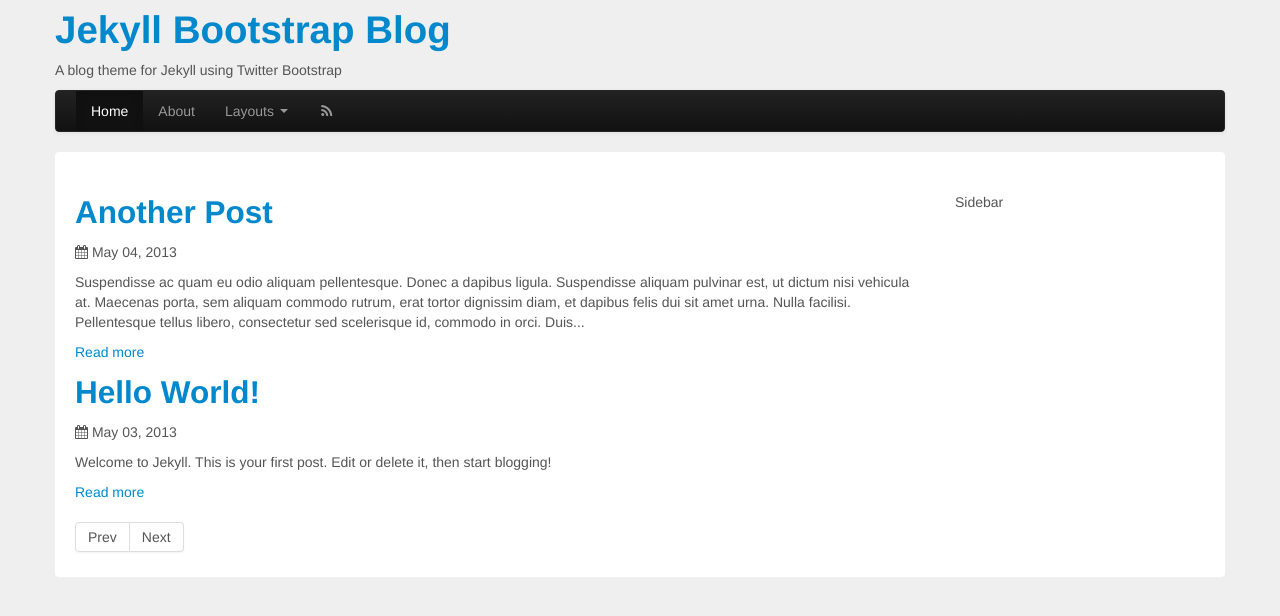
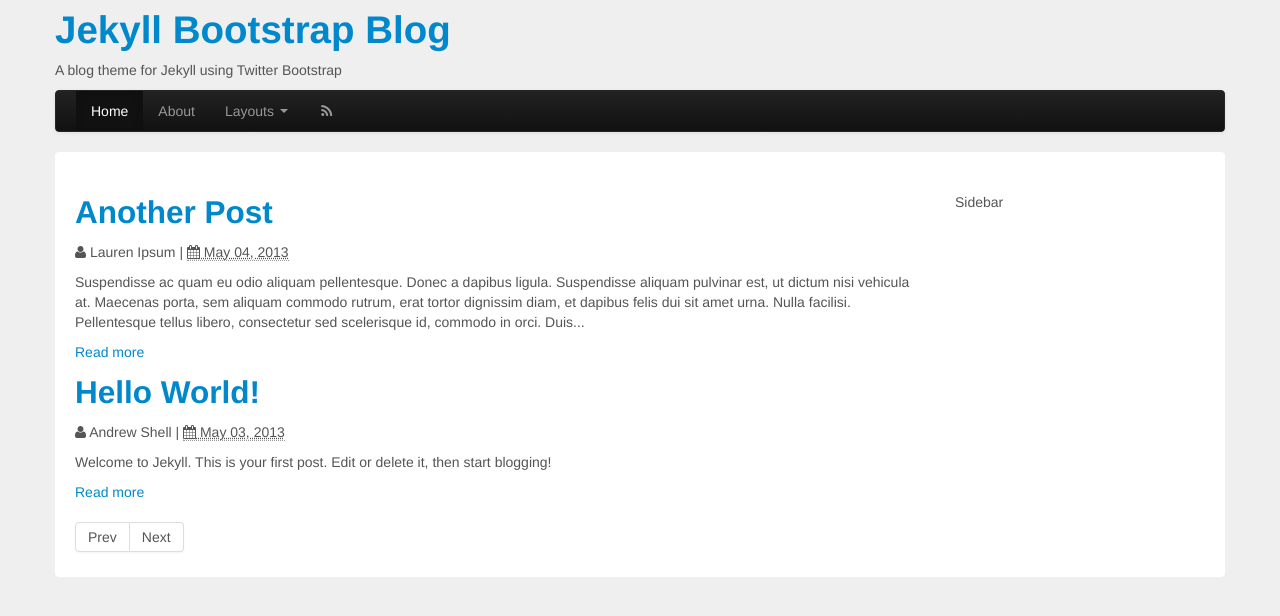
Before and after one commit to timani/jekyll-bootstrap-blog, a Jekyll site: the page built from index.html, in a window 1280 px wide. Shown: the top 616 px of the page. Built offline with Jekyll 4.4.1, drawn with Linux system fonts in a browser that asks for light colours; the list of posts is cut into pages by our own code.

Commit message:
Adding author to header and homepage posts

```diff
--- a/_config.yml
+++ b/_config.yml
@@ -1,5 +1,6 @@
 name: Jekyll Bootstrap Blog
 description: A blog theme for Jekyll using Twitter Bootstrap
+author: Andrew Shell
 
 navigation:
 - text: Home
--- a/_includes/header.html
+++ b/_includes/header.html
@@ -2,10 +2,10 @@
 <html lang="en">
 <head>
     <meta charset="utf-8">
-    <title>{{ site.name }}</title>
+    <title>{% if page.title %}{{ page.title }} - {% endif %}{{ site.name }}</title>
     <meta name="viewport" content="width=device-width, initial-scale=1.0">
-    <meta name="description" content="{{ site.description }}">
-    <meta name="author" content="{{ site.author }}">
+    <meta name="description" content="{% if page.description %}{{ page.description }}{% else %}{{ content | strip_html | truncatewords: 50 }}{% endif %}">
+    <meta name="author" content="{% if page.author %}{{ page.author }}{% else %}{{ site.author }}{% endif %}">
     <link rel="alternate" type="application/rss+xml" title="{{ site.name }} Feed" href="{{ site.baseurl }}/rss.xml" />
 
     <!-- Le styles -->
--- a/_layouts/default.html
+++ b/_layouts/default.html
@@ -4,6 +4,7 @@
         <div class="row">
             <div class="span9">
                 <div class="content">
+                    {% if page.title %}<h1>{{ page.title }}</h1>{% endif %}
                     {{ content }}
                 </div>
             </div>
--- a/_posts/2013-05-04-another-post.md
+++ b/_posts/2013-05-04-another-post.md
@@ -1,6 +1,7 @@
 ---
 layout: default
 title: Another Post
+author: Lauren Ipsum
 ---
 Suspendisse ac quam eu odio aliquam pellentesque. Donec a dapibus ligula.
 Suspendisse aliquam pulvinar est, ut dictum nisi vehicula at. Maecenas porta,
--- a/index.html
+++ b/index.html
@@ -5,7 +5,9 @@
 {% for post in paginator.posts %}
     <div class="hentry">
         <h2 class="entry-title"><a href="{{ site.baseurl }}{{ post.url }}" rel="bookmark">{{ post.title }}</a></h2>
-        <p class="published" title="{{ post.date | date: "%a, %d %b %Y %H:%M:%S %z" }}"><i class="icon-calendar"></i> {{ post.date | date: "%b %d, %Y" }}</p>
+        <p>
+            <span class="vcard"><i class="icon-user"></i> <span class="fn">{% if post.author %}{{ post.author }}{% else %}{{ site.author }}{% endif %}</span></span>
+            | <abbr class="published" title="{{ post.date | date: "%a, %d %b %Y %H:%M:%S %z" }}"><i class="icon-calendar"></i> {{ post.date | date: "%b %d, %Y" }}</abbr></p>
         <p class="entry-summary">{{ post.content | strip_html | truncatewords: 50 }}</p>
         <p><a href="{{ site.baseurl }}{{ post.url }}" rel="nofollow">Read more</a></p>
     </div>
```
